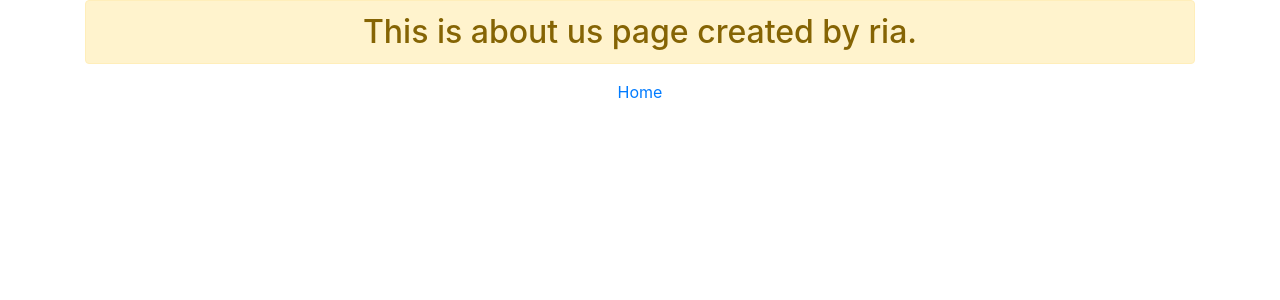
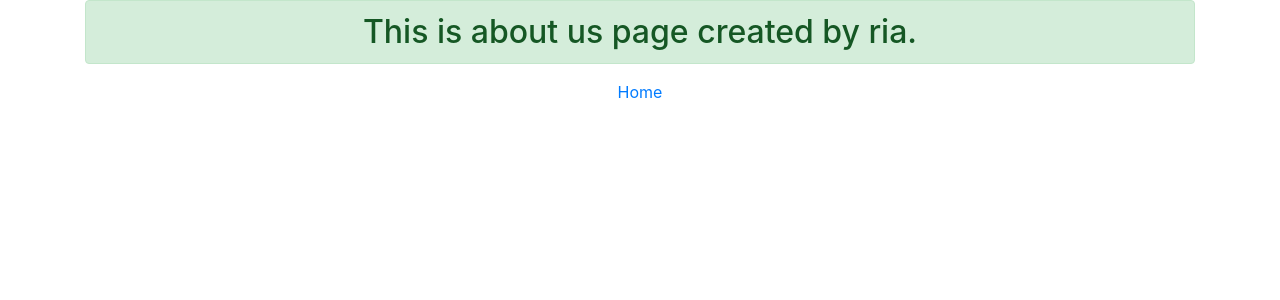
Before and after one commit to RiaYadav/django3_password_generator, a Django app: page /about/ in a window 1280 px wide. Shown: the top 300 px of the page. Run offline with Django 3.2, Linux system fonts and the light colour scheme; some libraries are stand-ins or nearby versions.

Commit message:
sec commit

```diff
--- a/generator/templates/generator/about.html
+++ b/generator/templates/generator/about.html
@@ -2,6 +2,6 @@
 
 <div class="container text-center">
 
-    <h2 class="alert alert-warning">This is about us page created by ria.</h2>
+    <h2 class="alert alert-success">This is about us page created by ria.</h2>
     <a href="{% url 'home' %}">Home</a>
 </div>
```
